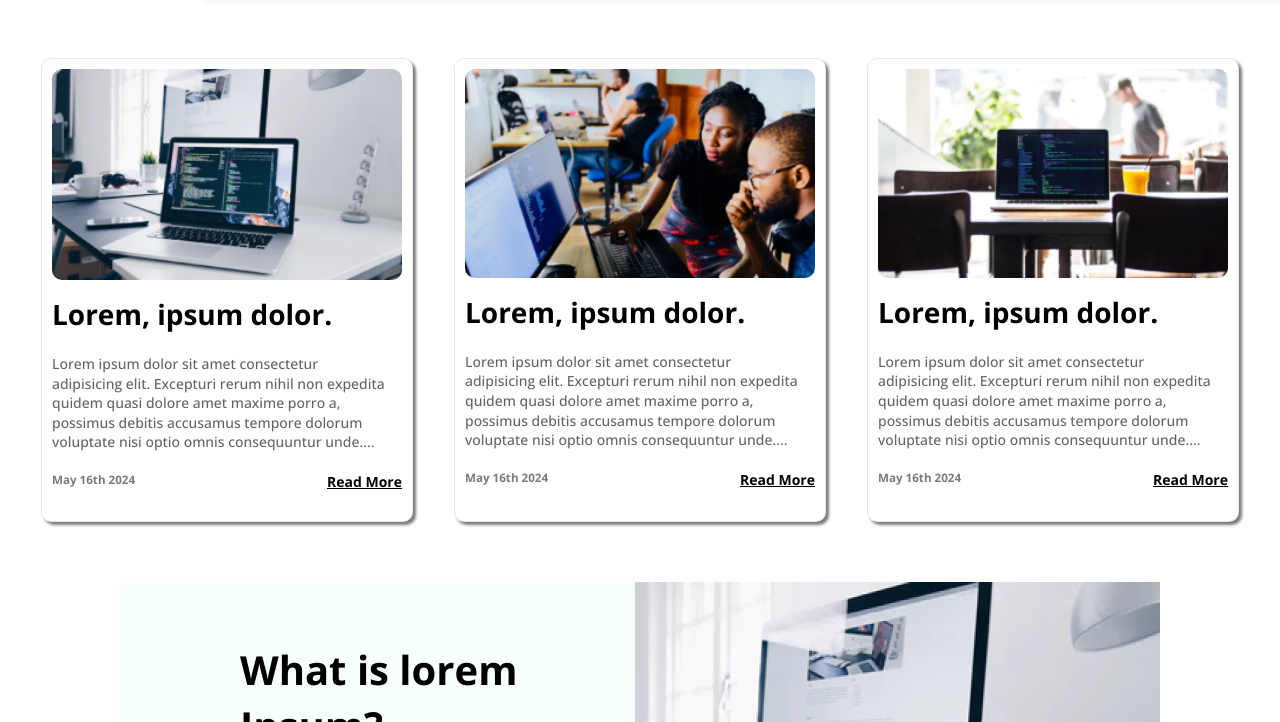
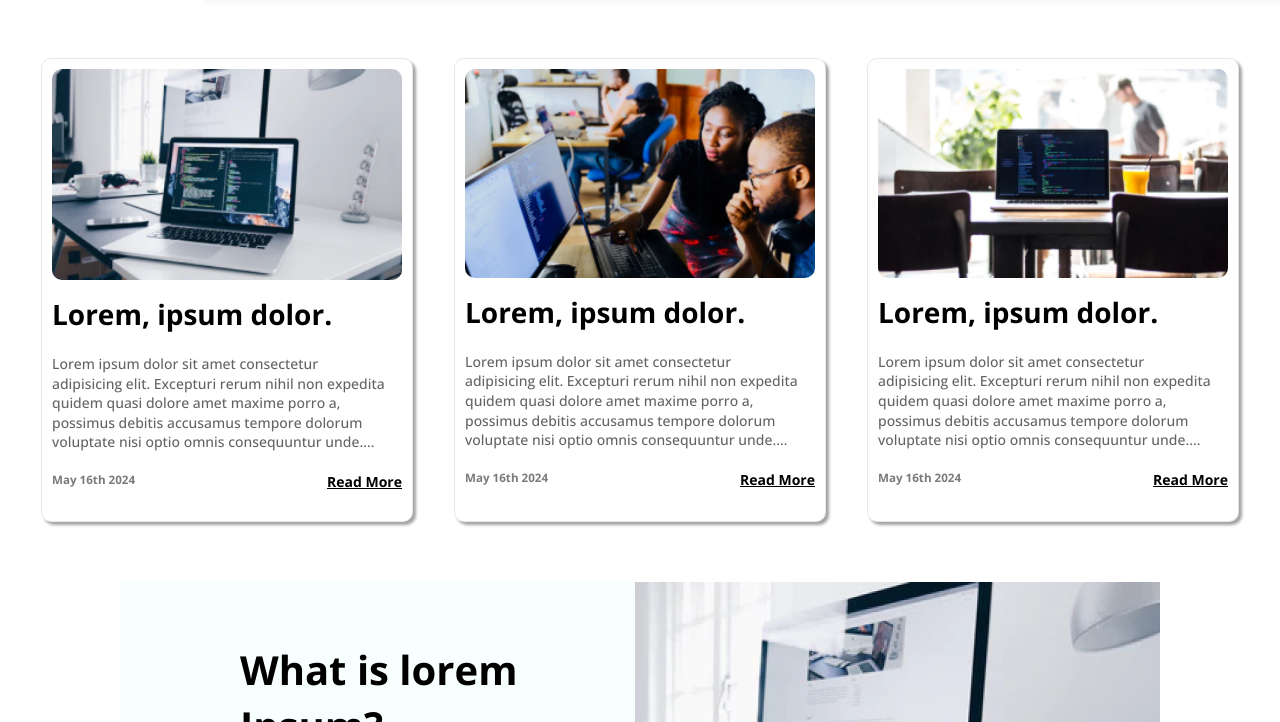
Before and after one commit to Hamzaabro5/Blog-Website, a plain HTML site: page index.html in a window 1280 px wide. Shown: the part 820-1542 px from the top of the page. Drawn offline with nearby package versions, Linux system fonts and the light colour scheme.

Commit message:
Blog Website

```diff
--- a/style.css
+++ b/style.css
@@ -114,13 +114,13 @@ nav i{
 }
 .card{
     border-radius: 10px;
-    box-shadow: 3px 3px 3px #00000085;
+    box-shadow: 3px 3px 3px #0000005d;
     margin-bottom: 40px;
     padding: 10px 10px;
     border: 0.5px solid #00000018;
 }
 .card:hover{
-    box-shadow: 4px 4px 4px #00000085;
+    box-shadow: 3px 3px 3px #0000005d;
     transform: scale(1.04);
     transition: 0.3s ease-in-out;
 }
```
